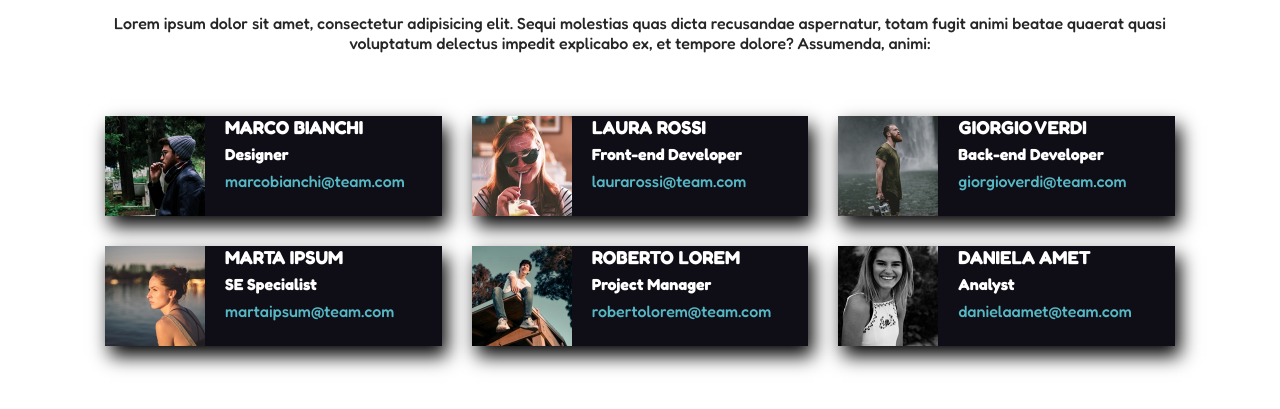
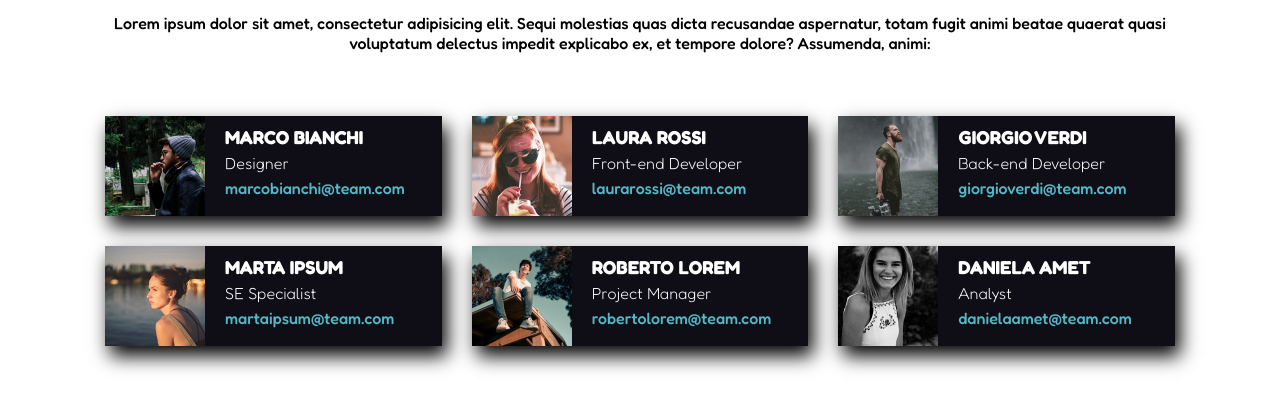
Before and after one commit to PierluigiPapa/html-css-float-cards, a plain HTML site: page index.html in a window 1280 px wide. Shown: the part 101-510 px from the top of the page. Drawn offline with Linux system fonts and the light colour scheme.

Commit message:
h1 h2 h3 h4 p

```diff
--- a/css/style.css
+++ b/css/style.css
@@ -1,4 +1,3 @@
-/* start css reset */
 *{
     margin: 0;
     padding: 0;
@@ -13,8 +12,8 @@ body{
     padding: 40px 0px;
 }
 
-.centro-content{
-    max-width: 1100px;
+.centro-container{
+    width: 1100px;
     margin: auto;
 }
 
@@ -44,7 +43,7 @@ h1{
 }
 
 h2{
-    color: #262626;
+    color: black;
     font-size: 1rem;
     font-weight: 400;
 }
@@ -69,15 +68,17 @@ h2{
     height: 100px;
 }
 .carta h3 {
-    margin-bottom: 0.4rem;
+    margin-top: 10px;
     color: #fff;
 }
 
 .carta h4 {
-    margin-bottom: 0.4rem;
+    margin-top: 5px;
     color: #fff;
+    font-weight: 10;
 }
 
 .carta p {
     color: #56b8c5;
+    margin-top: 5px;
 }
--- a/index.html
+++ b/index.html
@@ -9,7 +9,7 @@
 <body>
 
     <!-- Inizio banner -->
-    <div class="centro-content">
+    <div class="centro-container">
         <header>
             <h1>Meet Our Team</h1>
             <h2>Lorem ipsum dolor sit amet, consectetur adipisicing elit. Sequi molestias quas dicta recusandae aspernatur, totam fugit animi beatae quaerat quasi voluptatum delectus impedit explicabo ex, et tempore dolore? Assumenda, animi:</h2>
```
